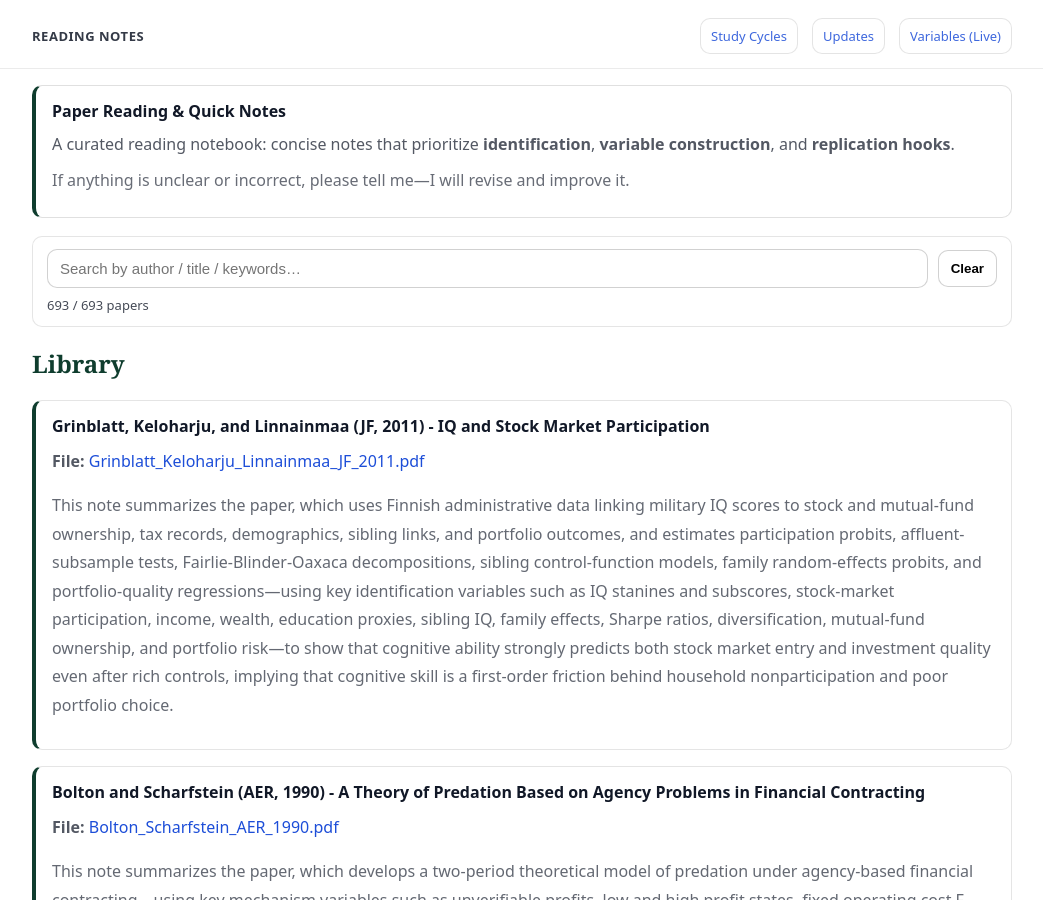
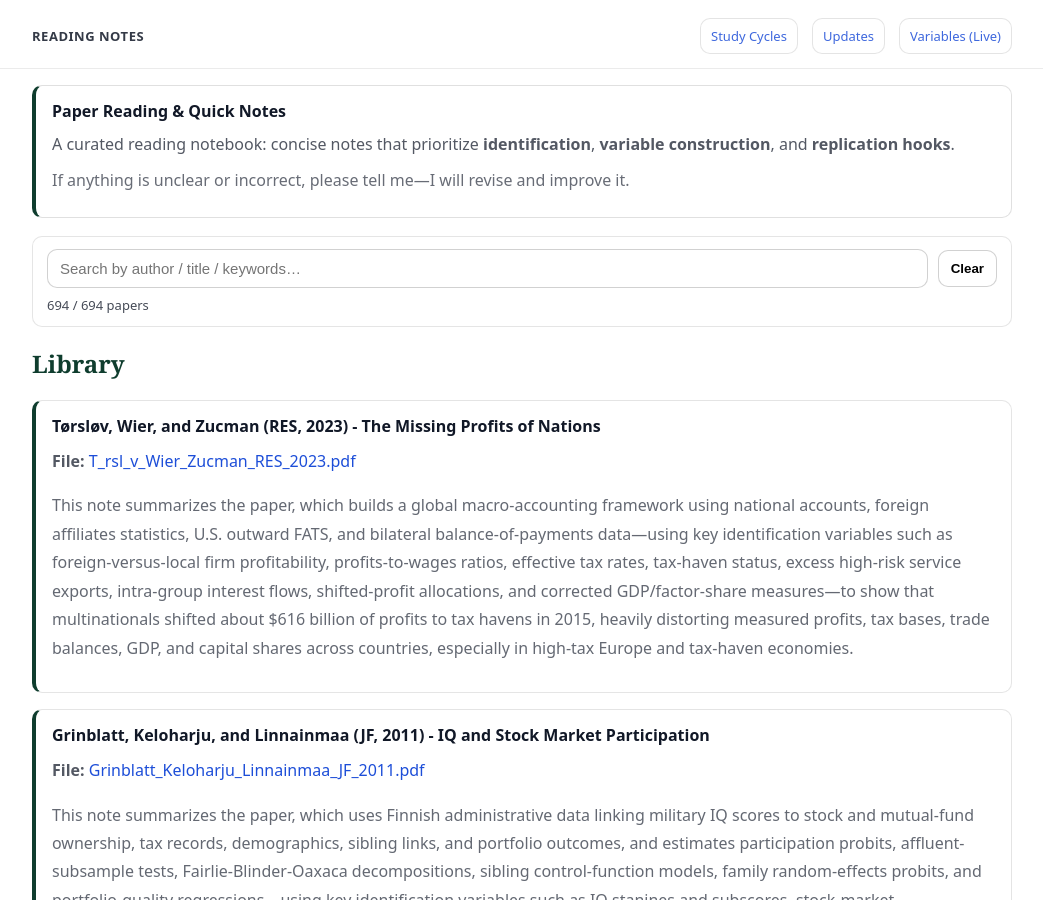
Before and after one commit to yaxinzn/study-archive, a Jekyll site: the page built from reading/index.md, in a window 1280 px wide and 900 px high. Shown: the whole window, without its empty margins (118-1161 px from the left). Built offline with Jekyll 4.4.1, drawn with Linux system fonts in a browser that asks for light colours.

Commit message:
Reading: add/update T_rsl_v_Wier_Zucman_RES_2023.pdf

```diff
--- a/_data/reading.yml
+++ b/_data/reading.yml
@@ -1,3 +1,7 @@
+- title: "Tørsløv, Wier, and Zucman (RES, 2023) - The Missing Profits of Nations"
+  file: "T_rsl_v_Wier_Zucman_RES_2023.pdf"
+  desc: "This note summarizes the paper, which builds a global macro-accounting framework using national accounts, foreign affiliates statistics, U.S. outward FATS, and bilateral balance-of-payments data—using key identification variables such as foreign-versus-local firm profitability, profits-to-wages ratios, effective tax rates, tax-haven status, excess high-risk service exports, intra-group interest flows, shifted-profit allocations, and corrected GDP/factor-share measures—to show that multinationals shifted about $616 billion of profits to tax havens in 2015, heavily distorting measured profits, tax bases, trade balances, GDP, and capital shares across countries, especially in high-tax Europe and tax-haven economies."
+
 - title: "Grinblatt, Keloharju, and Linnainmaa (JF, 2011) - IQ and Stock Market Participation"
   file: "Grinblatt_Keloharju_Linnainmaa_JF_2011.pdf"
   desc: "This note summarizes the paper, which uses Finnish administrative data linking military IQ scores to stock and mutual-fund ownership, tax records, demographics, sibling links, and portfolio outcomes, and estimates participation probits, affluent-subsample tests, Fairlie-Blinder-Oaxaca decompositions, sibling control-function models, family random-effects probits, and portfolio-quality regressions—using key identification variables such as IQ stanines and subscores, stock-market participation, income, wealth, education proxies, sibling IQ, family effects, Sharpe ratios, diversification, mutual-fund ownership, and portfolio risk—to show that cognitive ability strongly predicts both stock market entry and investment quality even after rich controls, implying that cognitive skill is a first-order friction behind household nonparticipation and poor portfolio choice."
```
Also changed, not shown: 1 other file.
